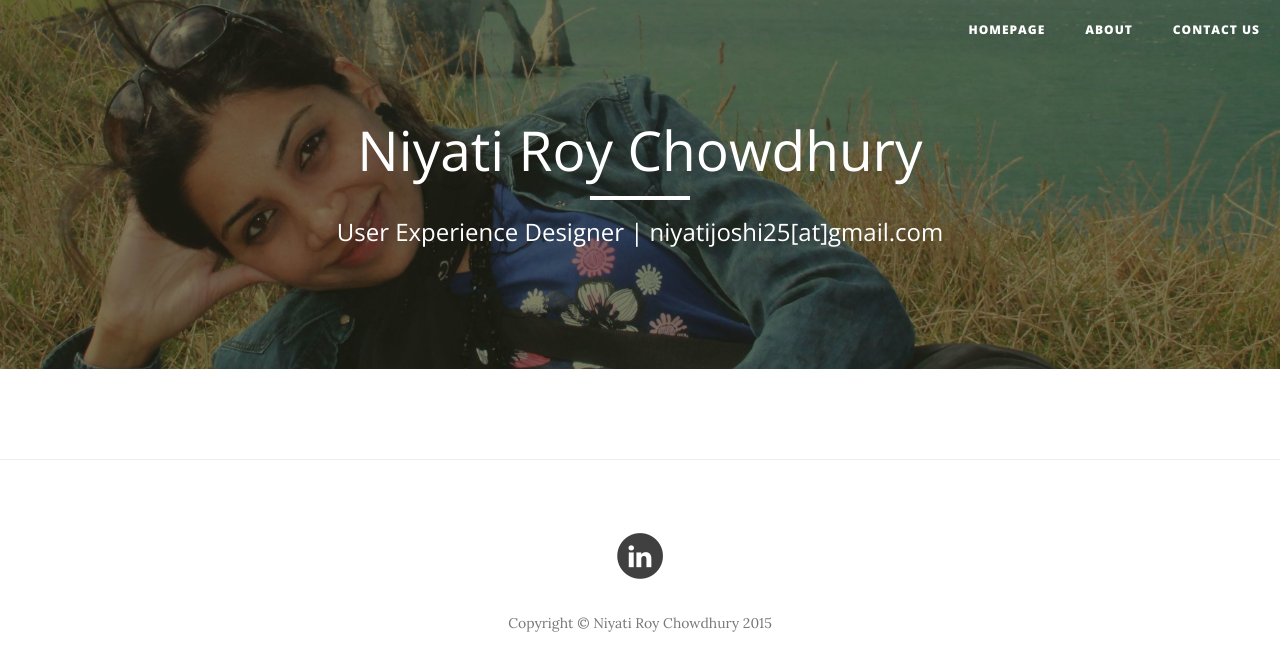
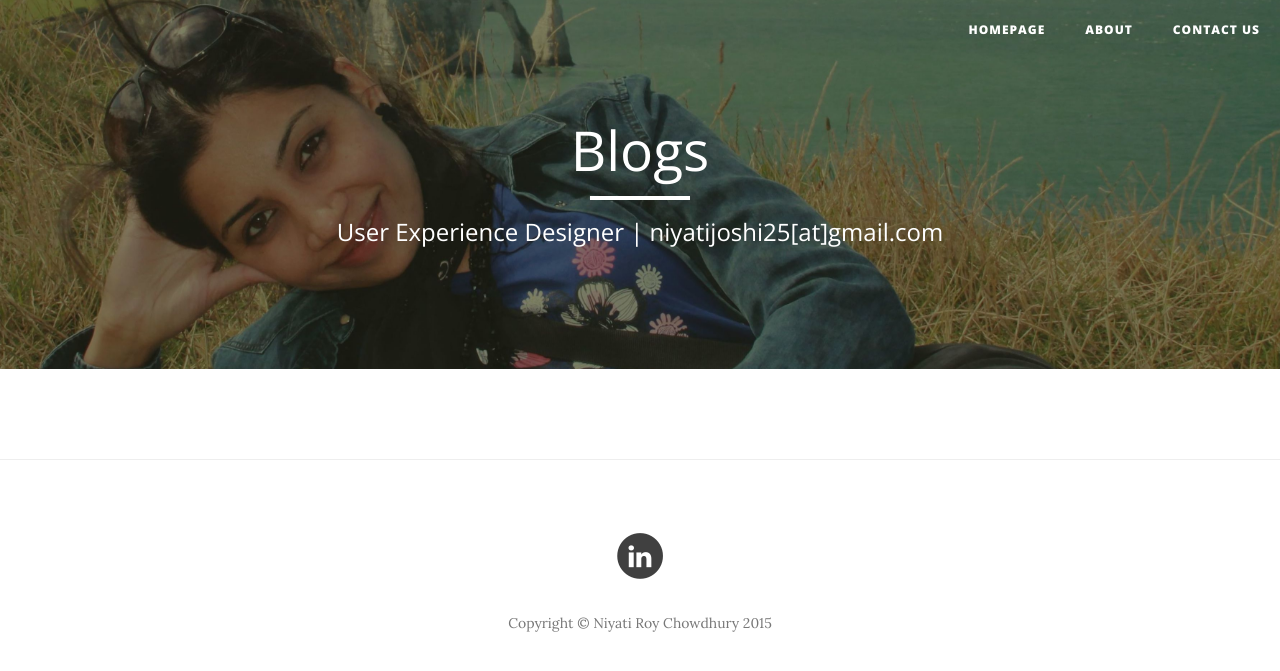
Before and after one commit to Niyatirc/Niyatirc.github.io, a Jekyll site: the page built from blogs.html, in a window 1280 px wide. Shown: the top 671 px of the page. Built offline with Jekyll 4.4.1, drawn with Linux system fonts in a browser that asks for light colours; nearby versions of some CDN libraries; Markdown is read by kramdown in place of the engine named in the settings; comment, search, counter and statistics services are not loaded.

Commit message:
small edits

```diff
--- a/blogs.html
+++ b/blogs.html
@@ -1,6 +1,6 @@
 ---
 layout: default
-title: "Niyati Roy Chowdhury"
+title: "Blogs"
 navigationName: "Blogs"
 description: "User Experience Designer | niyatijoshi25[at]gmail.com"
 coverImg: "home-bg.jpg"
--- a/js/clean-blog.js
+++ b/js/clean-blog.js
@@ -20,7 +20,7 @@ $(function() {
                 firstName = name.split(' ').slice(0, -1).join(' ');
             }
             $.ajax({
-                url: "//formspree.io/ajinkyab1987@gmail.com",
+                url: "//formspree.io/niyatijoshi25@gmail.com",
                 type: "POST",
                 data: {
                     name: name,
```
